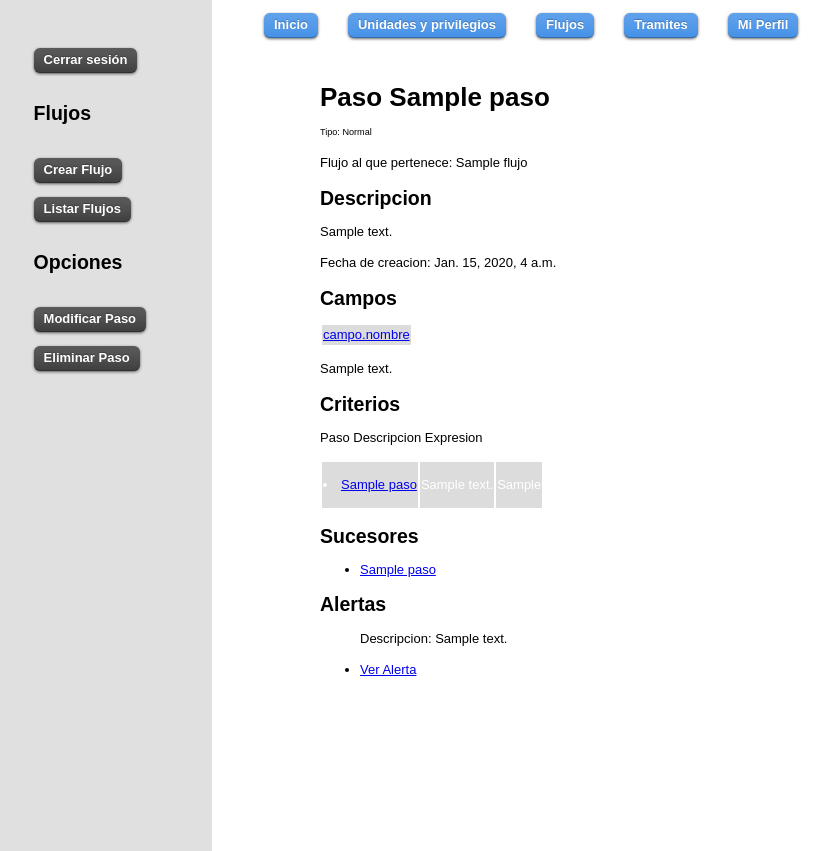
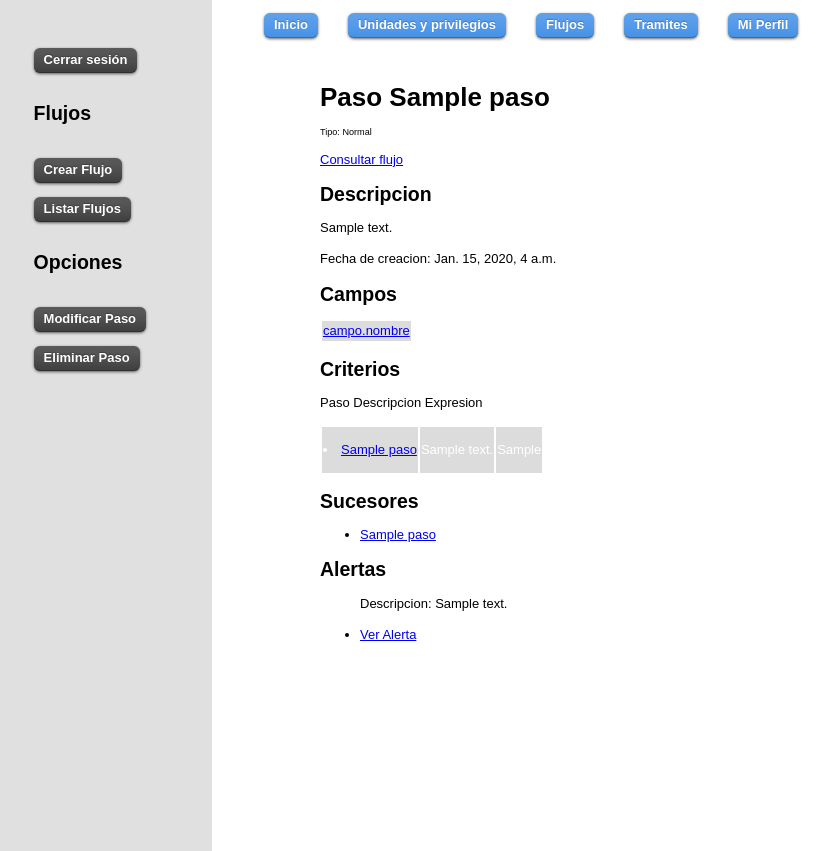
Before and after one commit to bishma-stornelli/flujosdetrabajo, a Django app: page /flujos/consultar_paso/1/ in a window 1280 px wide. Shown: the part 235-1086 px from the top of the page, without its empty margins (32-863 px from the left). Run offline with Django 3.2, Linux system fonts and the light colour scheme; a user stored in the database is signed in; tables that the repository leaves empty hold one stand-in row (values such as "Sample post"); parts of the project's set-up code (start-up, migrations or seed data) failed here and were passed over.

Commit message:
arreglado

```diff
--- a/flujos/templates/flujos/consultar_paso.html
+++ b/flujos/templates/flujos/consultar_paso.html
@@ -5,7 +5,7 @@
 
 <h1>Paso {{ paso.nombre }}</h1>
 <p style="font-size: 0.7em">Tipo: {{ paso.get_tipo_display }}</p>
-<p>Flujo al que pertenece: {{ paso.flujo.nombre }}</p>
+<a href= "/flujos/consultar_flujo/{{ paso.flujo.id }}/"> Consultar flujo </a>
 
 <h2>Descripcion</h2>
 
@@ -26,9 +26,6 @@
     No hay campos para el paso
 {% endfor %}
 </table>
-
-
-<p>{{ paso.descripcion }}</p>
 
 <h2>Criterios</h2>
 
```
